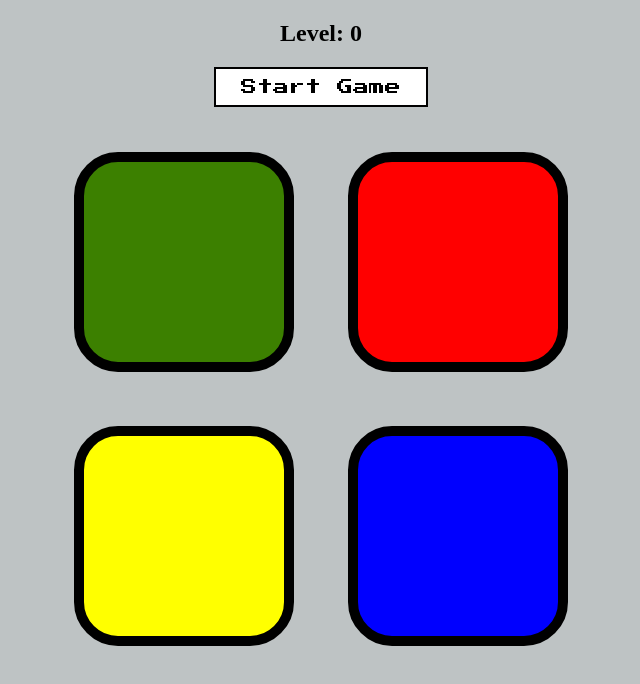
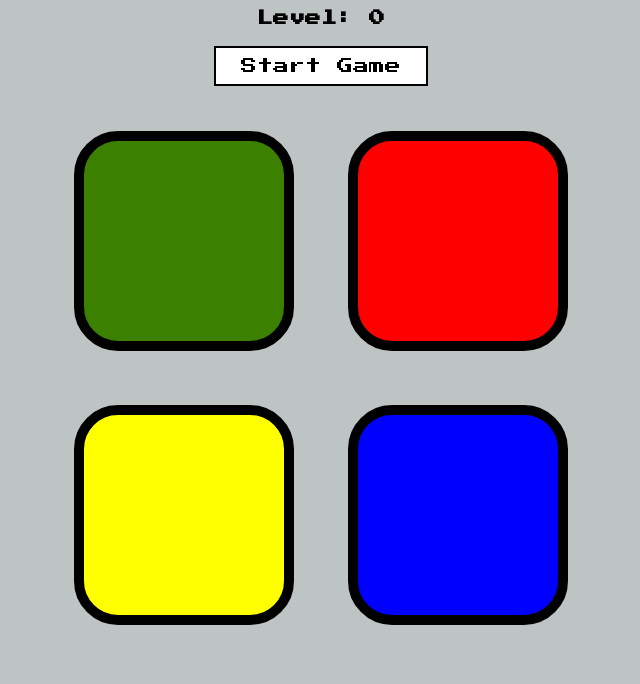
Before and after one commit to Piyush9394/Simon-Game, a plain HTML site: page index.html in a window 1280 px wide. Shown: the whole page, without its empty margins (319-959 px from the left). Drawn offline with nearby package versions, Linux system fonts and the light colour scheme.

Commit message:
styles.css

```diff
--- a/styles.css
+++ b/styles.css
@@ -23,6 +23,14 @@ body {
   opacity: 0.5;
   cursor: not-allowed;
 }
+
+#level-indicator {
+  font-family: 'Press Start 2P', cursive;
+  text-align: center;
+  font-size: 16px;
+  margin-top: 10px;
+}
+
 
 
 .btn {
```
